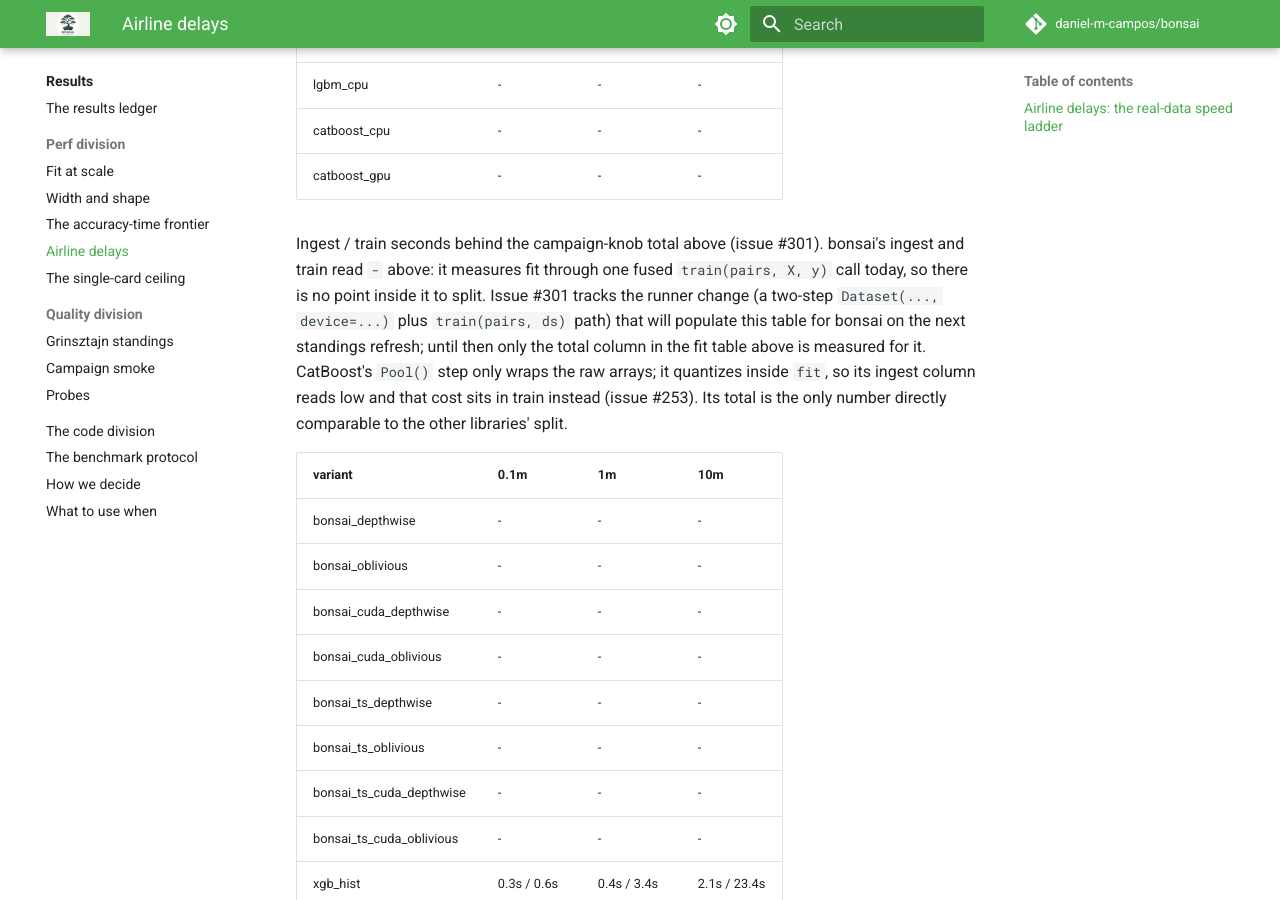
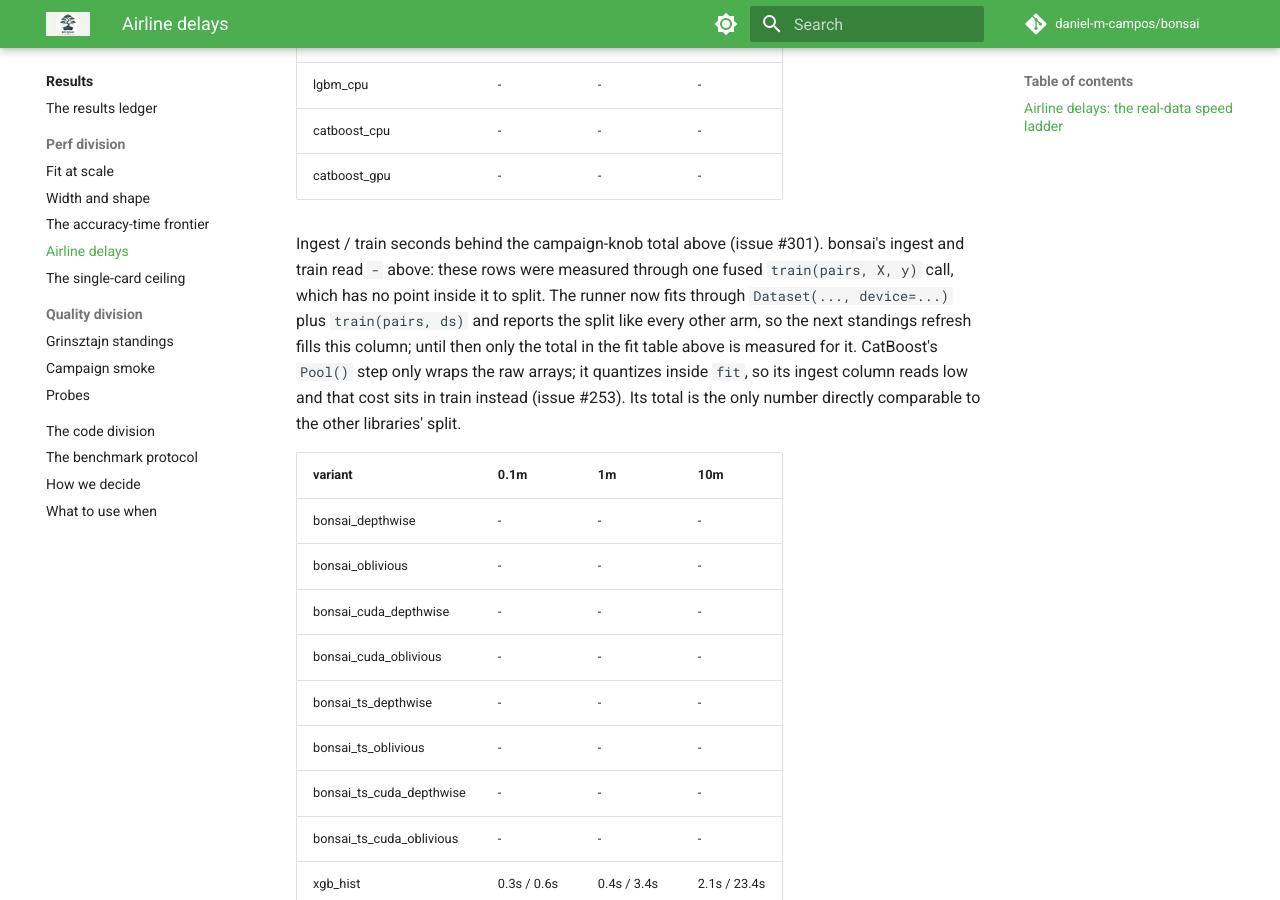
Before and after one commit to daniel-m-campos/bonsai, an MkDocs documentation site: the page built from docs/method/results/perf-airline.md, in a window 1280 px wide and 900 px high, scrolled down 2119 px. Built offline with MkDocs 1.6.1 and Material for MkDocs 9.7.7, drawn with Linux system fonts in a browser that asks for light colours; comment, search, counter and statistics services are not loaded.

Commit message:
docs(bench): the runner already reports the split
The note said bonsai has no seam to split at. It does now; these
rows simply predate the runner change and the next refresh fills
them.

```diff
--- a/docs/method/results/perf-airline.md
+++ b/docs/method/results/perf-airline.md
@@ -42,7 +42,7 @@ The benchm-ml airline ladder (0.1M/1M/10M rows, mixed categorical/numeric, AUC),
 | catboost_cpu | - | - | - |
 | catboost_gpu | - | - | - |
 
-Ingest / train seconds behind the campaign-knob total above (issue #301). bonsai's ingest and train read `-` above: it measures fit through one fused `train(pairs, X, y)` call today, so there is no point inside it to split. Issue #301 tracks the runner change (a two-step `Dataset(..., device=...)` plus `train(pairs, ds)` path) that will populate this table for bonsai on the next standings refresh; until then only the total column in the fit table above is measured for it. CatBoost's `Pool()` step only wraps the raw arrays; it quantizes inside `fit`, so its ingest column reads low and that cost sits in train instead (issue #253). Its total is the only number directly comparable to the other libraries' split.
+Ingest / train seconds behind the campaign-knob total above (issue #301). bonsai's ingest and train read `-` above: these rows were measured through one fused `train(pairs, X, y)` call, which has no point inside it to split. The runner now fits through `Dataset(..., device=...)` plus `train(pairs, ds)` and reports the split like every other arm, so the next standings refresh fills this column; until then only the total in the fit table above is measured for it. CatBoost's `Pool()` step only wraps the raw arrays; it quantizes inside `fit`, so its ingest column reads low and that cost sits in train instead (issue #253). Its total is the only number directly comparable to the other libraries' split.
 
 | variant | 0.1m | 1m | 10m |
 |---|---|---|---|
```
Also changed, not shown: docs/method/results/perf-frontier.md (+1 -1 lines), docs/method/results/perf-scale.md (+1 -1 lines), docs/method/results/perf-shape.md (+1 -1 lines), 1 other file.
